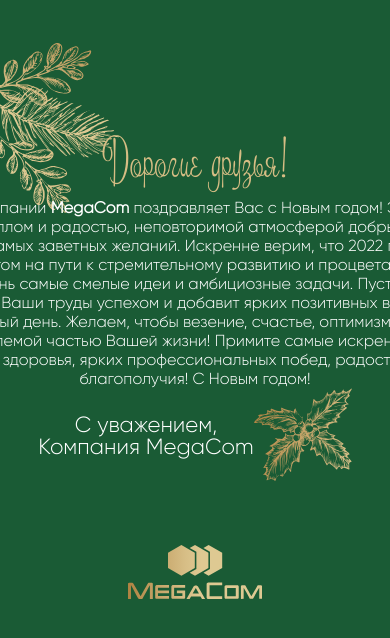
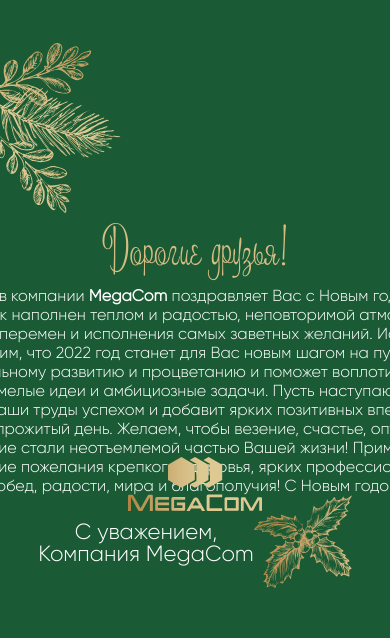
Before and after one commit to Meerione/new-year, a plain HTML site: page index.html in a window 390 px wide. Shown: the top 638 px of the page. Drawn offline with Linux system fonts and the light colour scheme.

Commit message:
feat: add height and width

```diff
--- a/style.css
+++ b/style.css
@@ -96,7 +96,8 @@ body{
 @media screen and (max-width: 768px){
 
 	.box{
-		width: 635px;
+		width: 568px;
+		height: 144px;
 	}
 	.content{
 		margin-top: -38px;
```
